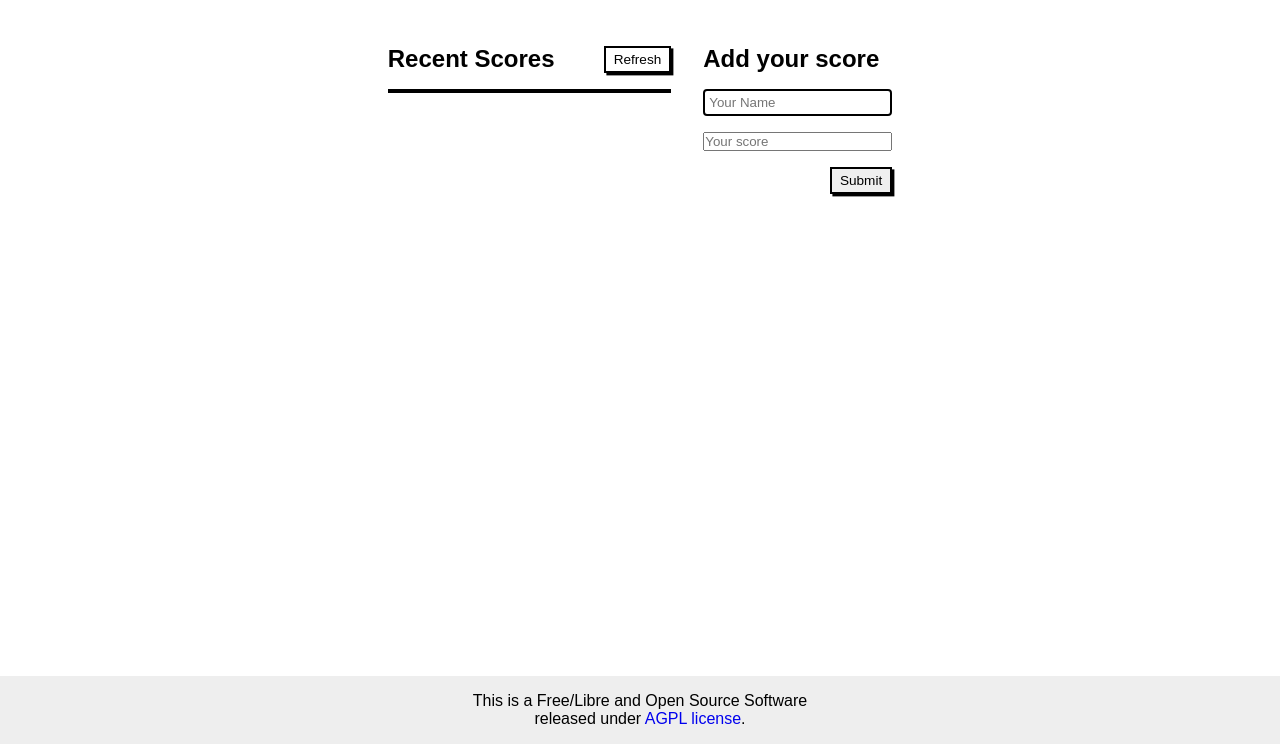
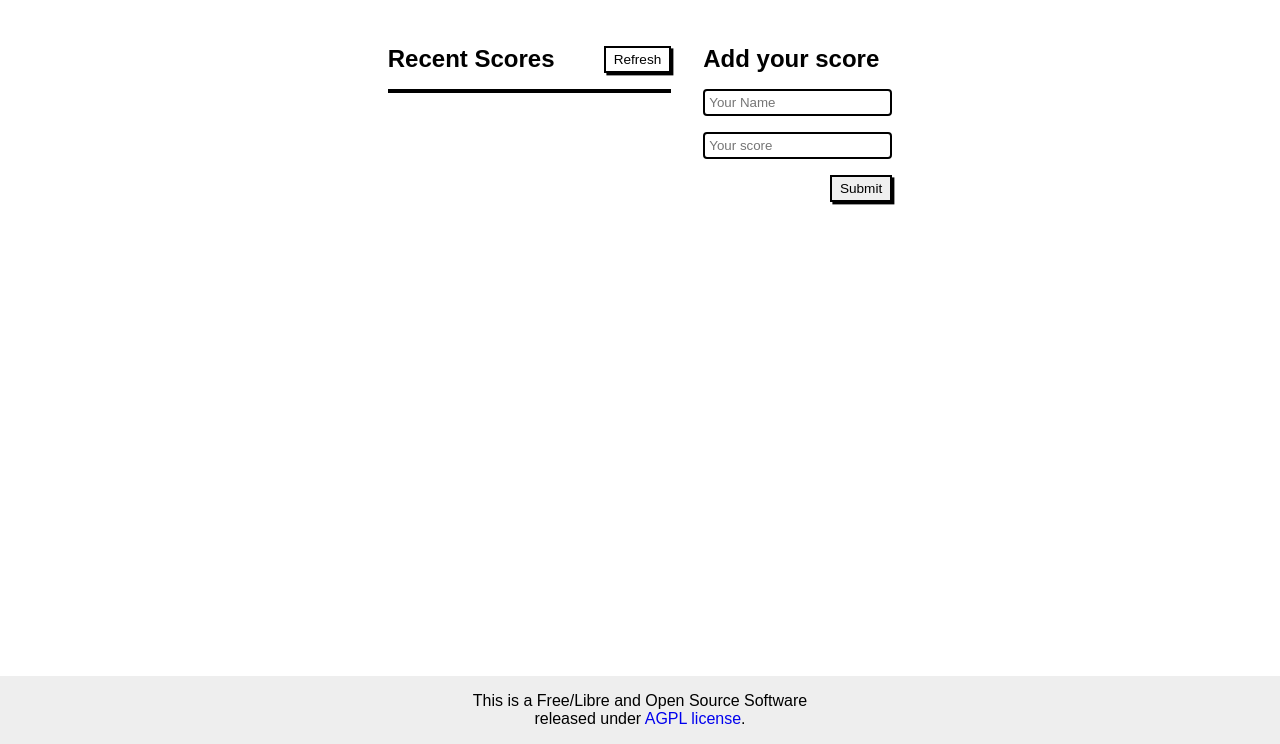
Before and after one commit to ahangarha/Leaderboard, a website built with webpack: page src/index.html in a window 1280 px wide. Shown: the part 56-800 px from the top of the page. Built offline with nearby package versions, Linux system fonts and the light colour scheme.

Commit message:
update style for number field

```diff
--- a/src/style.css
+++ b/src/style.css
@@ -76,7 +76,8 @@ main {
   gap: 1rem;
 }
 
-.form-wrapper form input[type=text] {
+.form-wrapper form input[type=text],
+.form-wrapper form input[type=number] {
   border: 0.15rem solid black;
   border-radius: 0.25rem;
   padding: 0.25rem;
```
